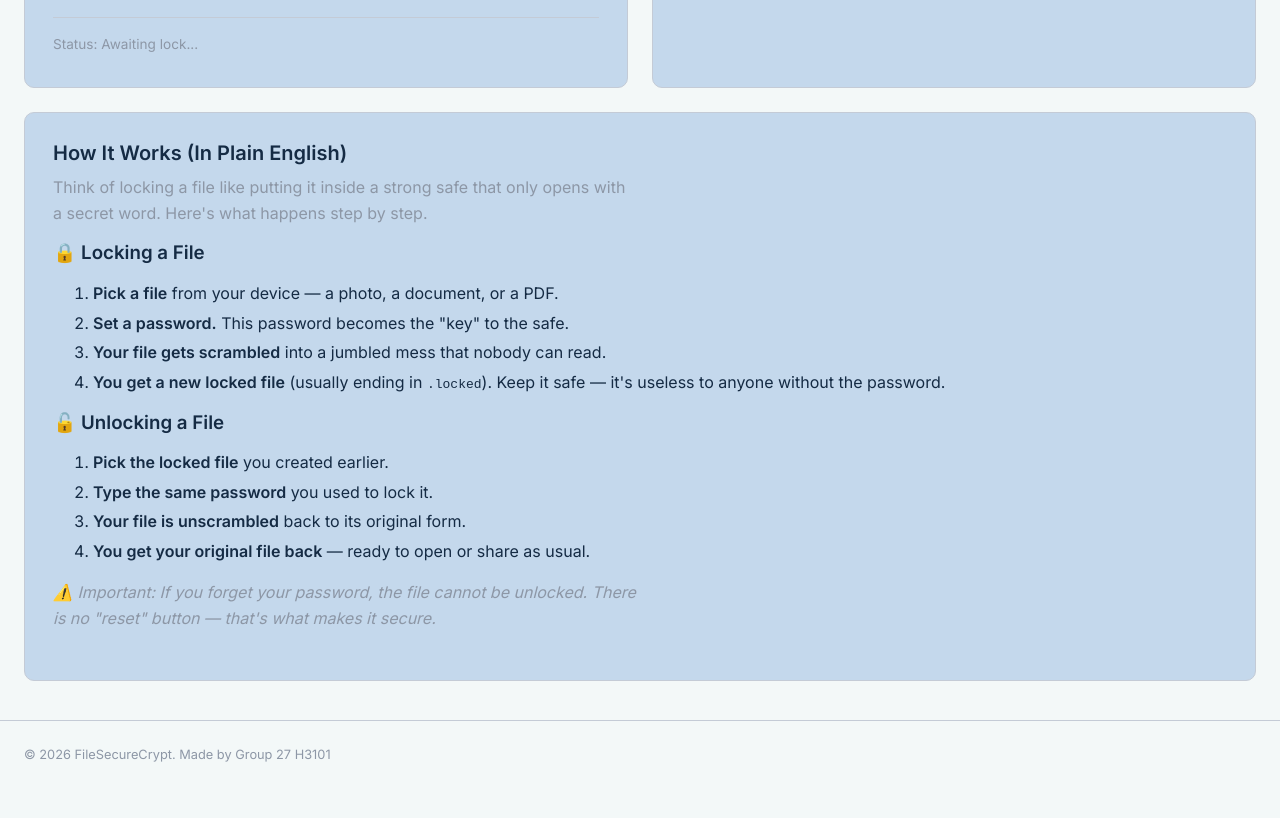
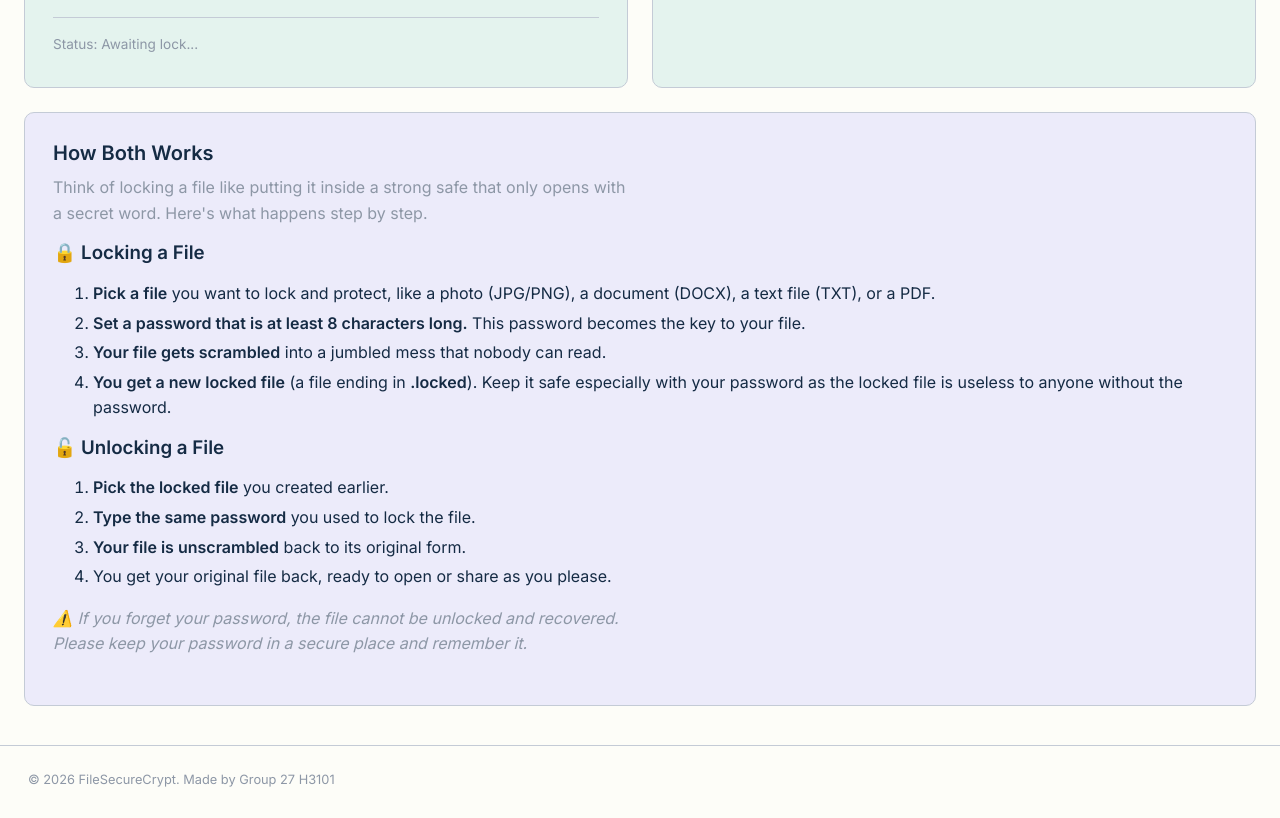
Before and after one commit to gjmledesma/FileSecureCrypt, a plain HTML site: page index.html in a window 1280 px wide. Shown: the part 593-1411 px from the top of the page. Before the commit the page ends 1386 px from the top, so only its background shows below. Drawn offline with Linux system fonts and the light colour scheme.

Commit message:
Subtly changed the colors of panels and slightly revised the How Both Works panel.

```diff
--- a/css/styles.css
+++ b/css/styles.css
@@ -1,8 +1,8 @@
 @import url('https://fonts.googleapis.com/css2?family=Inter:wght@400;500;600&display=swap');
 
 :root {
-    --ink: #f3f8f8;
-    --panel: #c4d8ec;
+    --ink: #fdfdf8;
+    --panel: #e4f3ee;
     --hairline: #c4cbd6;
     --paper: #152b44;
     --muted: #8d97a6;
@@ -89,7 +89,7 @@ select:focus-visible {
 
 .site-header {
     width: 100%;
-    background-color: var(--panel);
+    background-color: rgba(234, 234, 247, 0.753);
     border-bottom: 1px solid var(--hairline);
 }
 
@@ -175,6 +175,37 @@ main {
     border-radius: var(--radius);
     padding: 28px 28px 32px;
     margin-bottom: 24px;
+}
+
+.works-tool-panel {
+    background-color: rgb(236, 235, 250);
+    border: 1px solid var(--hairline);
+    border-radius: var(--radius);
+    padding: 28px 28px 32px;
+    margin-bottom: 24px;
+}
+
+.panel-pair .works-tool-panel {
+    margin-bottom: 0;
+}
+
+.works-tool-panel h2 {
+    font-size: 1.25rem;
+}
+
+.works-tool-panel > p {
+    color: var(--muted);
+    max-width: 58ch;
+}
+
+.works-tool-panel ul {
+    margin: 0 0 1em;
+    padding-left: 1.25em;
+    color: var(--paper);
+}
+
+.works-tool-panel li {
+    margin-bottom: 4px;
 }
 
 .panel-pair {
@@ -387,7 +418,7 @@ td a:focus-visible {
 footer {
     max-width: var(--content-width);
     margin: 0 auto;
-    padding: 24px 24px 28px;
+    padding: 24px 28px 28px;
     border-top: 1px solid var(--hairline);
 }
 
--- a/index.html
+++ b/index.html
@@ -111,8 +111,9 @@
                 </div>
             </section>
         </div>
-                    <section id="how-it-works" class="tool-panel" aria-labelledby="how-it-works-heading">
-                <h2 id="how-it-works-heading">How It Works (In Plain English)</h2>
+
+            <section id="how-it-works" class="works-tool-panel" aria-labelledby="how-it-works-heading">
+                <h2 id="how-it-works-heading">How Both Works</h2>
 
                 <p>
                     Think of locking a file like putting it inside a strong safe that only opens with a secret word.
@@ -121,23 +122,23 @@
 
                 <h3>🔒 Locking a File</h3>
                 <ol>
-                    <li><strong>Pick a file</strong> from your device — a photo, a document, or a PDF.</li>
-                    <li><strong>Set a password.</strong> This password becomes the "key" to the safe.</li>
+                    <li><strong>Pick a file</strong> you want to lock and protect, like a photo (JPG/PNG), a document (DOCX), a text file (TXT), or a PDF.</li>
+                    <li><strong>Set a password that is at least 8 characters long.</strong> This password becomes the key to your file.</li>
                     <li><strong>Your file gets scrambled</strong> into a jumbled mess that nobody can read.</li>
-                    <li><strong>You get a new locked file</strong> (usually ending in <code>.locked</code>). Keep it safe — it's useless to anyone without the password.</li>
+                    <li><strong>You get a new locked file</strong> (a file ending in <strong>.locked</strong>). Keep it safe especially with your password as the locked file is useless to anyone without the password.</li>
                 </ol>
 
                 <h3>🔓 Unlocking a File</h3>
                 <ol>
                     <li><strong>Pick the locked file</strong> you created earlier.</li>
-                    <li><strong>Type the same password</strong> you used to lock it.</li>
+                    <li><strong>Type the same password</strong> you used to lock the file.</li>
                     <li><strong>Your file is unscrambled</strong> back to its original form.</li>
-                    <li><strong>You get your original file back</strong> — ready to open or share as usual.</li>
+                    <li>You get your original file back, ready to open or share as you please.</li>
                 </ol>
 
                 <p>
-                    <em>⚠️ Important: If you forget your password, the file cannot be unlocked.
-                    There is no "reset" button — that's what makes it secure.</em>
+                    <em>⚠️ If you forget your password, the file cannot be unlocked and recovered.
+                    Please keep your password in a secure place and remember it.</em>
                 </p>
             </section>
     </main>
```
